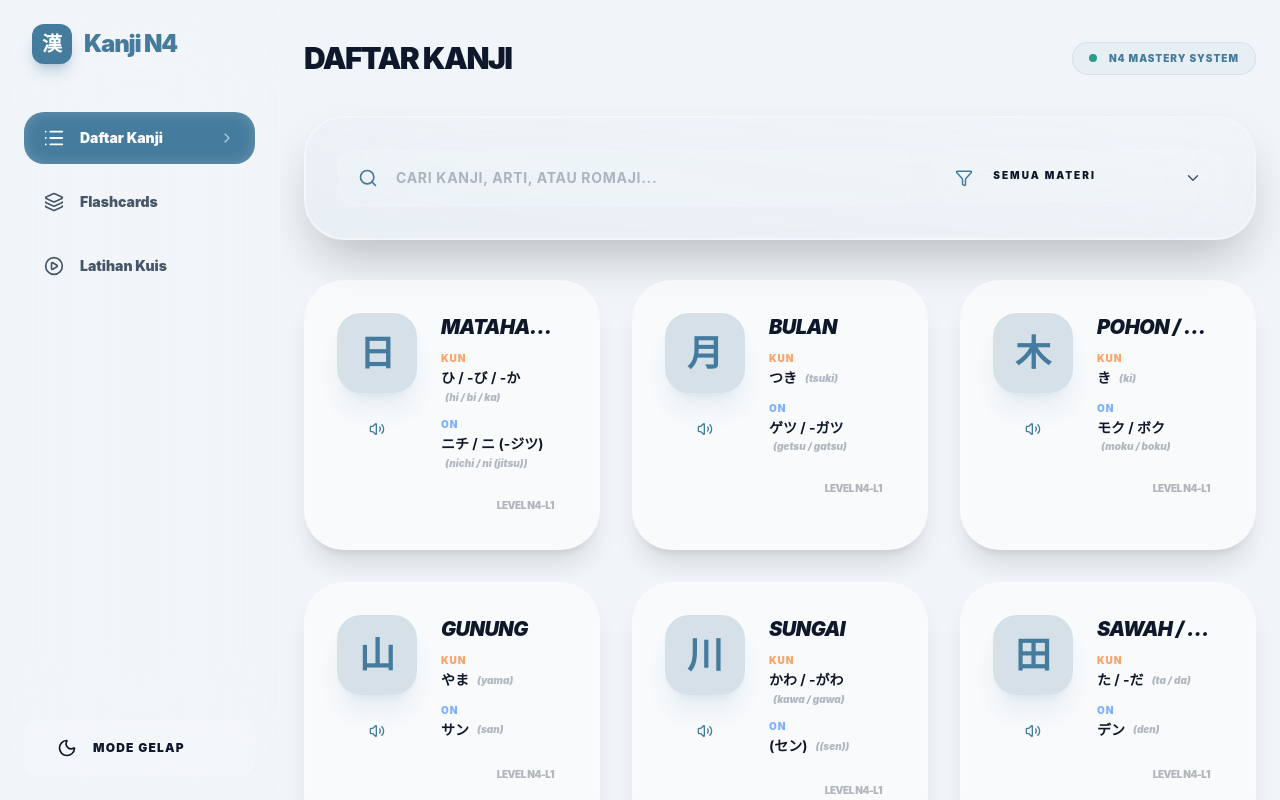
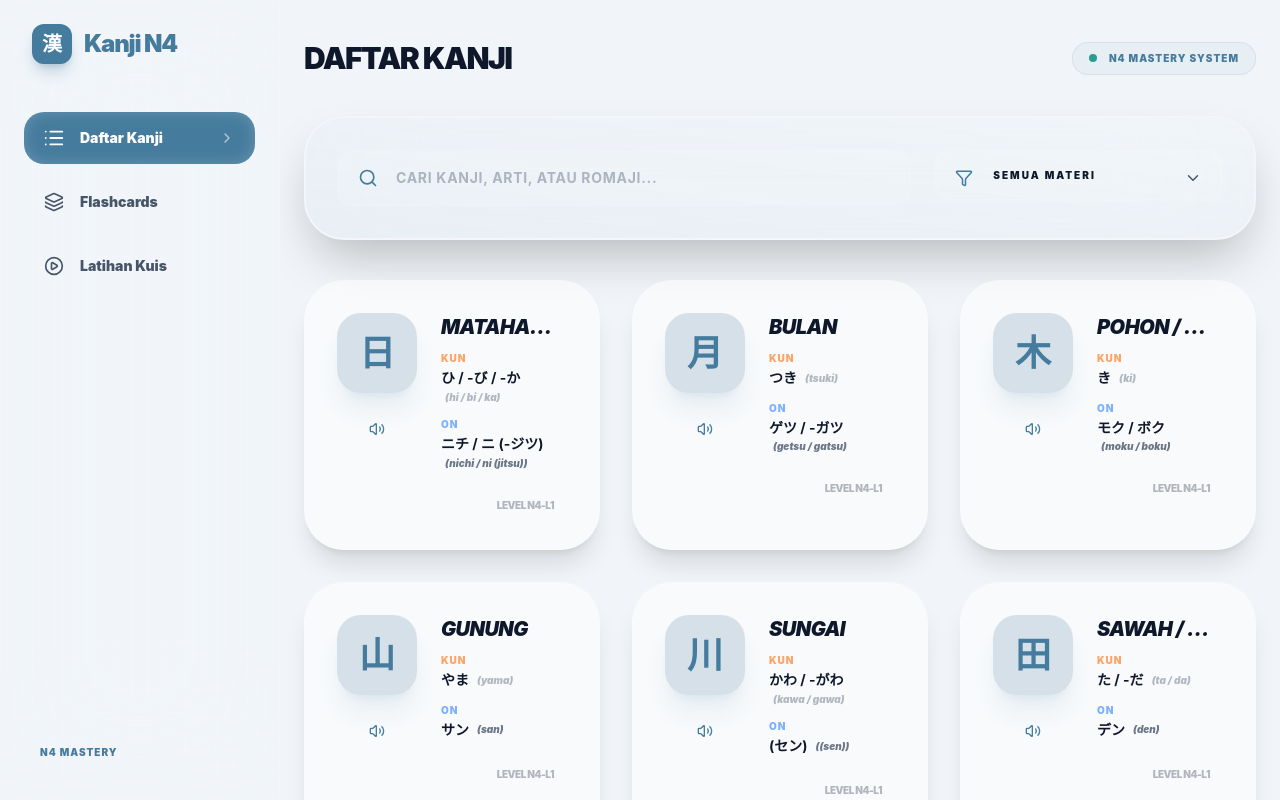
Before and after one commit to superdecrypt-dev/kanji, a React (Vite) app: page / in a window 1280 px wide. Built offline with nearby package versions, Linux system fonts and the light colour scheme.

Commit message:
style: fix audio button contrast, romaji visibility, theme transition speed, and remove theme toggle from sidebar

```diff
--- a/src/App.tsx
+++ b/src/App.tsx
@@ -46,7 +46,7 @@ function App() {
   ];
 
   return (
-    <div className="min-h-screen bg-background text-foreground transition-colors duration-300 relative overflow-hidden flex">
+    <div className="min-h-screen bg-background text-foreground transition-colors duration-150 relative overflow-hidden flex">
       {/* Decorative Orbs */}
       <div className="fixed inset-0 pointer-events-none overflow-hidden -z-10">
         <div className="absolute top-[-10%] left-[-10%] w-[50%] h-[50%] bg-primary/10 rounded-full blur-[120px] animate-pulse" />
@@ -112,16 +112,9 @@ function App() {
         </nav>
 
         <div className="mt-auto pt-6 border-t border-white/10 space-y-4">
-          <Button
-            variant="secondary"
-            className="w-full justify-start gap-4 h-14 rounded-2xl border border-white/10"
-            onClick={toggleTheme}
-          >
-            {theme === 'light' ? <Moon className="w-5 h-5" /> : <Sun className="w-5 h-5" />}
-            <span className="font-black text-xs uppercase tracking-widest">
-              {theme === 'light' ? 'Mode Gelap' : 'Mode Terang'}
-            </span>
-          </Button>
+          <div className="flex items-center justify-between px-4 py-2 mb-2">
+             <span className="text-[10px] font-black uppercase tracking-widest text-primary">N4 Mastery</span>
+          </div>
         </div>
       </motion.aside>
 
--- a/src/components/AudioPlayer.tsx
+++ b/src/components/AudioPlayer.tsx
@@ -50,7 +50,7 @@ export const AudioButton: React.FC<AudioButtonProps> = ({ text, size = 18, class
       variant="ghost"
       size="icon"
       className={`h-12 w-12 rounded-2xl transition-all duration-300 ${
-        isPlaying ? 'bg-primary text-white scale-110 shadow-lg shadow-primary/20' : 'bg-white/5 hover:bg-white/10 text-primary border border-white/10'
+        isPlaying ? 'bg-primary text-white scale-110 shadow-lg shadow-primary/30' : 'bg-primary/10 hover:bg-primary/20 text-primary border border-primary/20'
       } ${className}`}
       onClick={handleSpeak}
       disabled={!isSupported}
--- a/src/components/Flashcard.tsx
+++ b/src/components/Flashcard.tsx
@@ -83,7 +83,7 @@ const Flashcard: React.FC<FlashcardProps> = ({ kanji }) => {
                 <div className="text-left">
                   <p className="text-[9px] font-black text-blue-500 uppercase tracking-[0.3em] mb-1.5 opacity-70">Onyomi</p>
                   <p className="text-xl font-bold leading-tight">{kanji.onyomi || '-'}</p>
-                  {kanji.onyomi_romaji && <p className="text-[10px] text-primary/70 font-black mt-1.5 italic tracking-wide">{kanji.onyomi_romaji}</p>}
+                  {kanji.onyomi_romaji && <p className="text-[10px] text-foreground opacity-80 font-black mt-1.5 italic tracking-wide">{kanji.onyomi_romaji}</p>}
                 </div>
                 {kanji.onyomi && <AudioButton text={kanji.onyomi.replace(/\//g, ',')} className="h-11 w-11" />}
               </div>
--- a/src/components/KanjiList.tsx
+++ b/src/components/KanjiList.tsx
@@ -131,7 +131,7 @@ const KanjiList: React.FC<KanjiListProps> = ({ kanjiList }) => {
                         <span className="text-[10px] uppercase font-black text-blue-500/60 tracking-widest leading-none mb-1.5">On</span>
                         <span className="text-sm font-bold leading-tight flex flex-wrap gap-1 items-center">
                           {kanji.onyomi}
-                          <span className="text-[10px] font-black text-muted-foreground opacity-40 lowercase italic tracking-normal ml-1">({kanji.onyomi_romaji})</span>
+                          <span className="text-[10px] font-black text-muted-foreground opacity-80 lowercase italic tracking-normal ml-1">({kanji.onyomi_romaji})</span>
                         </span>
                       </div>
                     )}
--- a/src/index.css
+++ b/src/index.css
@@ -71,7 +71,7 @@
 
 @layer base {
   body {
-    @apply bg-background text-foreground antialiased min-h-screen transition-colors duration-300 selection:bg-primary/30;
+    @apply bg-background text-foreground antialiased min-h-screen transition-colors duration-150 selection:bg-primary/30;
     background-image:
       radial-gradient(at 0% 0%, rgba(69, 123, 157, 0.05) 0px, transparent 50%),
       radial-gradient(at 100% 100%, rgba(69, 123, 157, 0.05) 0px, transparent 50%);
```
